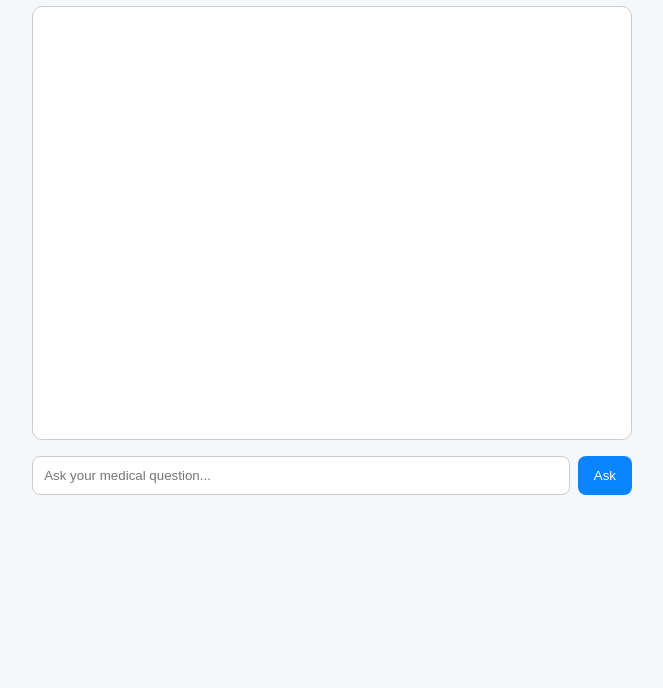
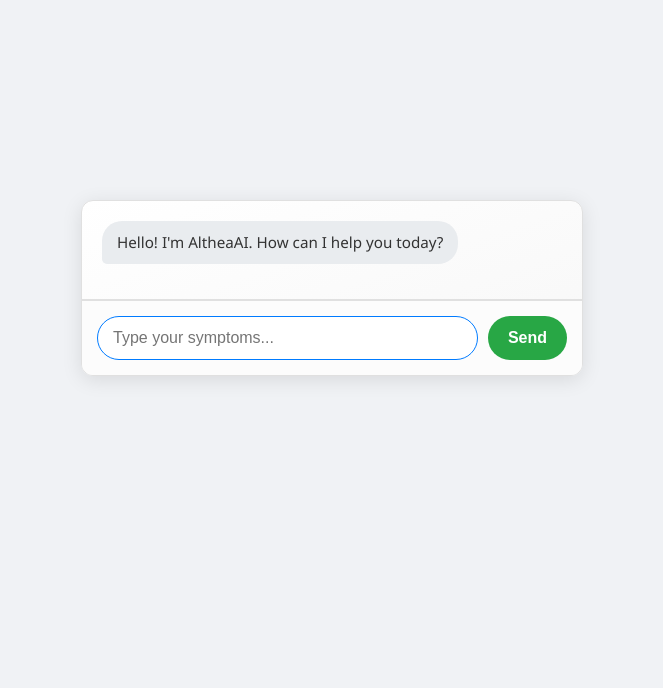
Before and after one commit to thalaivar96/MediSynAI, a plain HTML site: page index.html in a window 1280 px wide. Shown: the part 112-800 px from the top of the page, without its empty margins (308-971 px from the left). Drawn offline with Linux system fonts and the light colour scheme.

Commit message:
Update index.html

```diff
--- a/index.html
+++ b/index.html
@@ -1,125 +1,195 @@
 <!DOCTYPE html>
 <html lang="en">
 <head>
-  <meta charset="UTF-8" />
-  <meta name="viewport" content="width=device-width, initial-scale=1.0"/>
-  <title>MediSynAI | Your Digital Health Ally</title>
+    <meta charset="UTF-8">
+    <meta name="viewport" content="width=device-width, initial-scale=1.0">
+    <title>AltheaAI Chatbot</title>
     <style>
         body {
-      font-family: 'Segoe UI', sans-serif;
-      background: #f5f8fa;
-      padding: 2rem;
+            font-family: 'Segoe UI', Tahoma, Geneva, Verdana, sans-serif;
+            display: flex;
+            justify-content: center;
+            align-items: center;
+            min-height: 100vh;
+            background-color: #f0f2f5;
+            margin: 0;
             color: #333;
-      max-width: 600px;
-      margin: auto;
         }
-
-    h1 {
-      text-align: center;
-      color: #0a84ff;
+        .chat-container {
+            background: linear-gradient(to bottom right, #ffffff, #f7f7f7);
+            border-radius: 12px;
+            box-shadow: 0 4px 20px rgba(0,0,0,0.1);
+            width: 90%;
+            max-width: 500px;
+            display: flex;
+            flex-direction: column;
+            overflow: hidden;
+            border: 1px solid #e0e0e0;
         }
-
-    #chat-box {
-      background: white;
-      border: 1px solid #ccc;
-      border-radius: 10px;
-      padding: 1rem;
-      height: 400px;
+        .chat-history {
+            flex-grow: 1;
+            padding: 20px;
             overflow-y: auto;
-      margin-bottom: 1rem;
+            max-height: 65vh; /* Adjusted for better viewing */
+            border-bottom: 1px solid #e0e0e0;
+            display: flex;
+            flex-direction: column;
         }
-
-    .bubble {
-      margin: 0.5rem 0;
-      padding: 0.7rem;
-      border-radius: 10px;
-      max-width: 90%;
+        .message {
+            margin-bottom: 15px;
+            padding: 10px 15px;
+            border-radius: 20px;
+            max-width: 85%;
+            word-wrap: break-word; /* Ensure long words wrap */
+            line-height: 1.5;
+            font-size: 0.95em;
         }
-
-    .user {
-      background: #d1eaff;
+        .user-message {
+            background-color: #007bff;
+            color: white;
             align-self: flex-end;
-      text-align: right;
+            margin-left: auto;
+            border-bottom-right-radius: 5px; /* Slight adjustment for a cleaner look */
         }
-
-    .ai {
-      background: #e9ffe7;
+        .althea-message {
+            background-color: #e9ecef;
+            color: #333;
             align-self: flex-start;
+            margin-right: auto;
+            border-bottom-left-radius: 5px; /* Slight adjustment for a cleaner look */
         }
-
-    #input-section {
+        .chat-input {
             display: flex;
-      gap: 0.5rem;
+            padding: 15px;
+            border-top: 1px solid #e0e0e0;
+            background-color: #fcfcfc;
         }
-
-    #user-input {
-      flex: 1;
-      padding: 0.7rem;
-      border: 1px solid #ccc;
-      border-radius: 8px;
+        .chat-input input {
+            flex-grow: 1;
+            padding: 12px 15px;
+            border: 1px solid #ced4da;
+            border-radius: 25px; /* More rounded */
+            margin-right: 10px;
+            font-size: 1em;
+            outline: none;
+            transition: border-color 0.2s;
         }
-
-    button {
-      background-color: #0a84ff;
+        .chat-input input:focus {
+            border-color: #007bff;
+        }
+        .chat-input button {
+            padding: 12px 20px;
+            background-color: #28a745;
             color: white;
-      padding: 0.7rem 1rem;
             border: none;
-      border-radius: 8px;
+            border-radius: 25px; /* More rounded */
             cursor: pointer;
+            font-size: 1em;
+            font-weight: bold;
+            transition: background-color 0.2s, transform 0.1s;
         }
-
-    button:hover {
-      background-color: #005dc1;
+        .chat-input button:hover {
+            background-color: #218838;
+            transform: translateY(-1px);
+        }
+        .chat-input button:disabled {
+            background-color: #90ee90;
+            cursor: not-allowed;
         }
     </style>
 </head>
 <body>
-  <h1>MediSynAI</h1>
-  <div id="chat-box"></div>
-
-  <div id="input-section">
-    <input type="text" id="user-input" placeholder="Ask your medical question..." />
-    <button onclick="sendMessage()">Ask</button>
+    <div class="chat-container">
+        <div class="chat-history" id="chat-history">
+            <div class="message althea-message">Hello! I'm AltheaAI. How can I help you today?</div>
+        </div>
+        <div class="chat-input">
+            <input type="text" id="user-input" placeholder="Type your symptoms...">
+            <button id="send-button">Send</button>
+        </div>
     </div>
 
     <script>
-    const chatBox = document.getElementById("chat-box");
+        const chatHistoryDiv = document.getElementById('chat-history');
+        const userInput = document.getElementById('user-input');
+        const sendButton = document.getElementById('send-button');
 
-    function appendMessage(text, role) {
-      const msg = document.createElement("div");
-      msg.className = `bubble ${role}`;
-      msg.textContent = text;
-      chatBox.appendChild(msg);
-      chatBox.scrollTop = chatBox.scrollHeight;
+        // Generate a simple unique user ID for this session (for demo purposes)
+        // In a real application, this would come from an authentication system or be a proper session ID.
+        let userId = localStorage.getItem('altheaAiUserId');
+        if (!userId) {
+            userId = 'user_' + Math.random().toString(36).substr(2, 9) + '_' + Date.now();
+            localStorage.setItem('altheaAiUserId', userId);
+        }
+        console.log("User ID for this session:", userId);
+
+        // Your AltheaAI Render backend URL, including the /chat endpoint
+        const BACKEND_URL = "https://altheaai.onrender.com/chat";
+
+        async function sendMessage() {
+            const message = userInput.value.trim();
+            if (!message) return; // Don't send empty messages
+
+            addMessageToChat(message, 'user');
+            userInput.value = ''; // Clear input field
+            sendButton.disabled = true; // Disable button while processing
+            userInput.disabled = true; // Disable input field
+
+            try {
+                const response = await fetch(BACKEND_URL, {
+                    method: 'POST',
+                    headers: {
+                        'Content-Type': 'application/json',
+                    },
+                    body: JSON.stringify({ userId: userId, message: message }),
+                });
+
+                if (!response.ok) {
+                    // Attempt to read error message from backend if available
+                    let errorData = {};
+                    try {
+                        errorData = await response.json();
+                    } catch (e) {
+                        // If not JSON, just use status text
+                        throw new Error(`HTTP error! Status: ${response.status} - ${response.statusText}`);
+                    }
+                    throw new Error(`Backend Error: ${errorData.error || response.statusText}`);
                 }
 
-    async function sendMessage() {
-      const inputField = document.getElementById("user-input");
-      const userText = inputField.value.trim();
-      if (!userText) return;
-
-      appendMessage(userText, "user");
-      inputField.value = "";
-
-      try {
-        const response = await fetch("https://medisynai.onrender.com/ask", {
-          method: "POST",
-          headers: { "Content-Type": "application/json" },
-          body: JSON.stringify({ query: userText })
-        });
-
                 const data = await response.json();
-        appendMessage(data.response || "⚠️ No response received.", "ai");
+                addMessageToChat(data.response, 'althea');
+                console.log("Prediction Data (for debugging):", data.prediction_data); // For debugging
             } catch (error) {
-        console.error("Error:", error);
-        appendMessage("⚠️ Error connecting to server. Try again later.", "ai");
+                console.error('Error sending message:', error);
+                addMessageToChat(`I'm sorry, an error occurred: ${error.message}. Please try again.`, 'althea');
+            } finally {
+                sendButton.disabled = false; // Re-enable button
+                userInput.disabled = false; // Re-enable input field
+                userInput.focus(); // Put focus back on input
+                chatHistoryDiv.scrollTop = chatHistoryDiv.scrollHeight; // Always scroll to bottom
             }
         }
 
-    // Optional: Send message on Enter key
-    document.getElementById("user-input").addEventListener("keydown", function (e) {
-      if (e.key === "Enter") sendMessage();
+        function addMessageToChat(text, sender) {
+            const messageDiv = document.createElement('div');
+            messageDiv.classList.add('message');
+            messageDiv.classList.add(sender === 'user' ? 'user-message' : 'althea-message');
+            messageDiv.textContent = text;
+            chatHistoryDiv.appendChild(messageDiv);
+            chatHistoryDiv.scrollTop = chatHistoryDiv.scrollHeight; // Scroll to bottom immediately
+        }
+
+        // Event Listeners
+        sendButton.addEventListener('click', sendMessage);
+        userInput.addEventListener('keypress', (e) => {
+            if (e.key === 'Enter') {
+                sendMessage();
+            }
         });
+
+        // Initial scroll to bottom on page load
+        chatHistoryDiv.scrollTop = chatHistoryDiv.scrollHeight;
+        userInput.focus(); // Focus on input when page loads
     </script>
 </body>
 </html>
```
Lines whose indentation alone changed are shown as unchanged.
